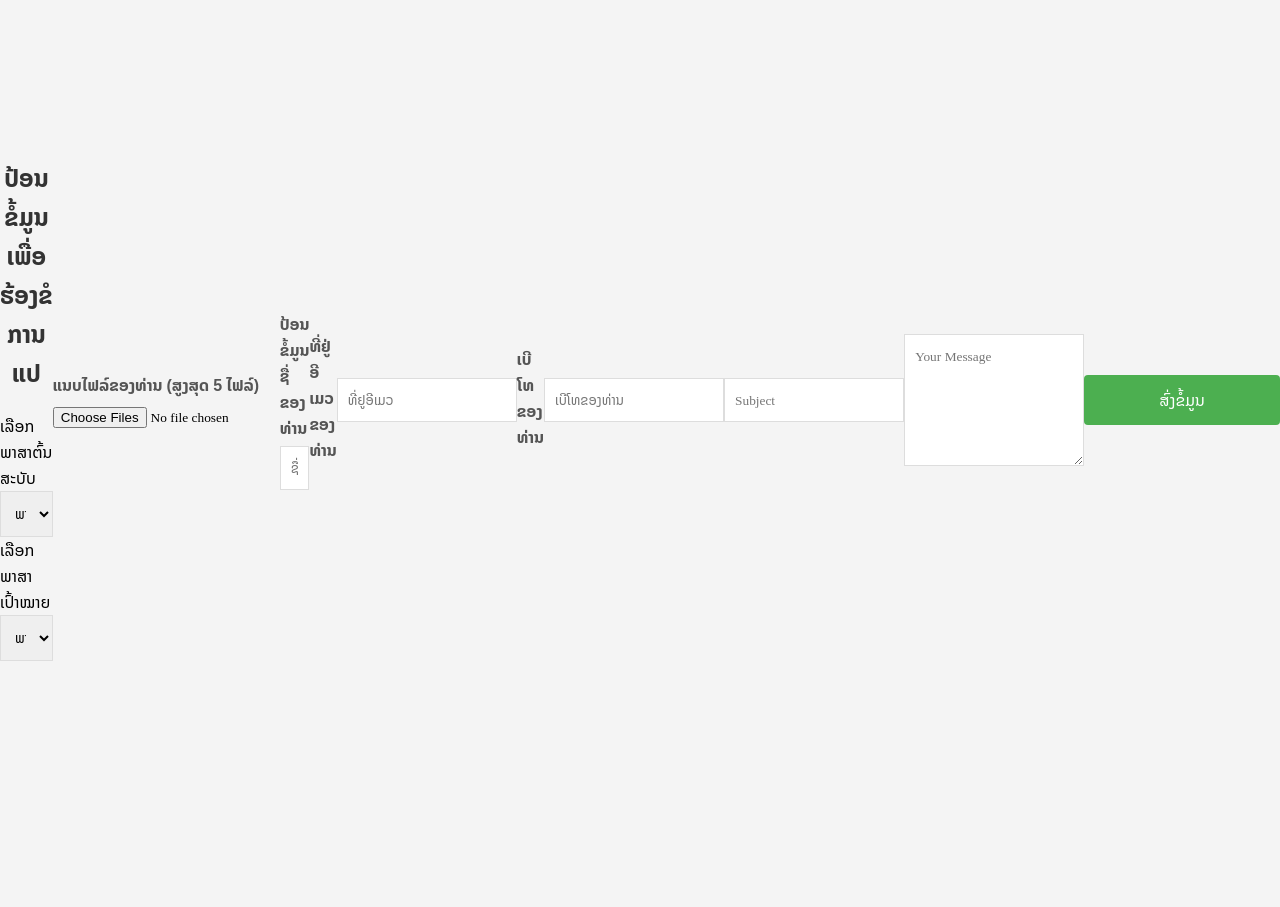
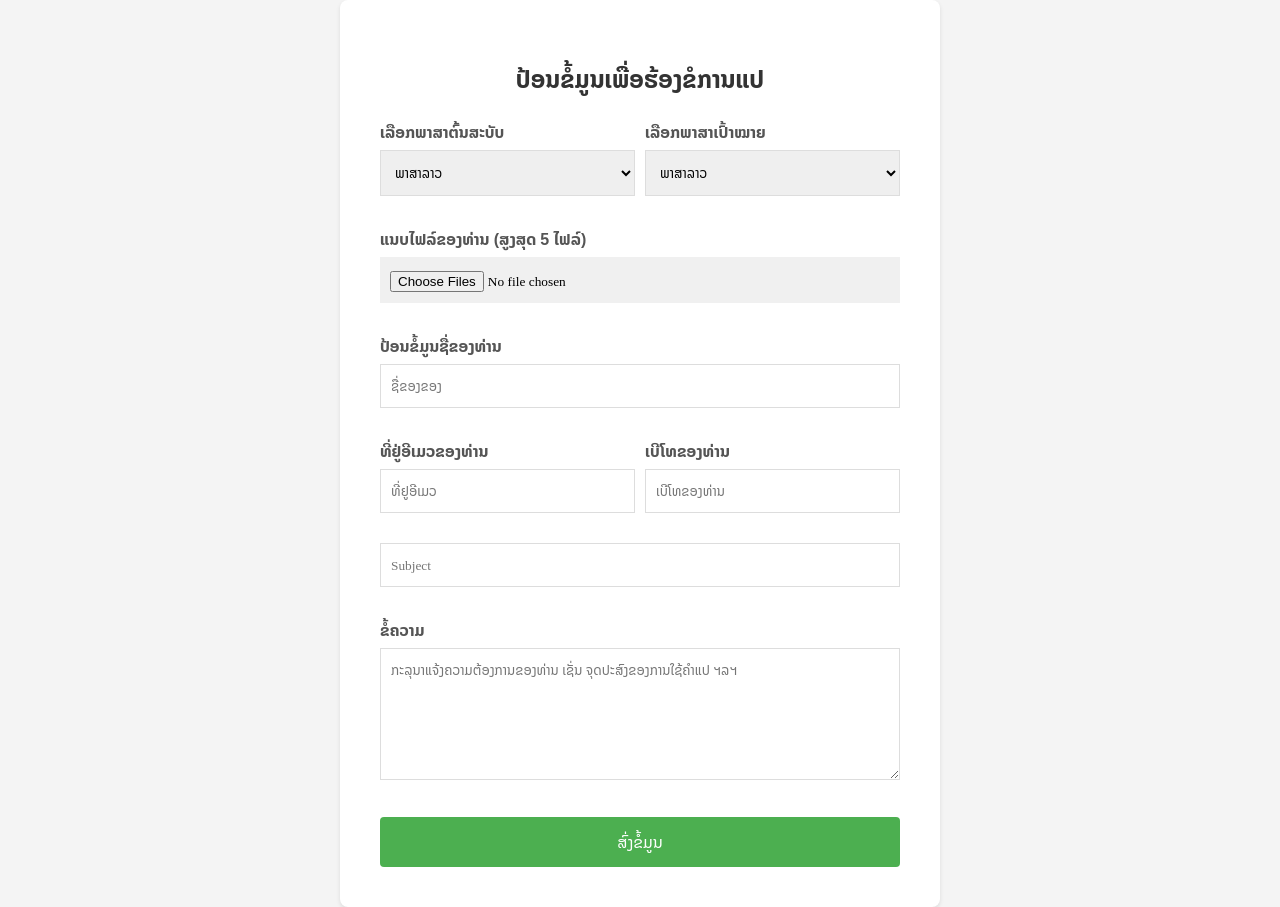
Before and after one commit to sompong59/phpsenmail, a PHP site: page / in a window 1280 px wide. Before the commit the page ends 661 px from the top, so only its background shows below. Run offline with PHP 8.4, Linux system fonts and the light colour scheme.

Commit message:
Update index.php

```diff
--- a/phpmail-contact-form-main/index.php
+++ b/phpmail-contact-form-main/index.php
@@ -4,8 +4,7 @@
 <meta charset="UTF-8">
 	<meta name="viewport" content="width=device-width, initial-scale=1">
 	<title>PHP Contact Form</title>
-	<link rel="stylesheet" type="text/css"
-	      href="style.css">
+	<link rel="stylesheet" href="style.css">
 
 </head>
 <style>
@@ -27,7 +26,7 @@
 
 </style>
 <body>
-  <div class="form-container">
+    <div class="container">
   	<h2>ປ້ອນຂໍ້ມູນເພື່ອຮ້ອງຂໍການແປ</h2>
   	<?php if (isset($_GET['error'])) { ?>
   		<p class="error">
@@ -44,9 +43,9 @@
 
   	<!-- <form action="contact.php" method="POST"> -->
       <form action="contact.php" method="POST" enctype="multipart/form-data">
-	  <div>
-<label">ເລືອກພາສາຕົ້ນສະບັບ</label>
-        <div>
+        <div class="language-group">
+            <div class="form-group">
+<label>ເລືອກພາສາຕົ້ນສະບັບ</label>
             <select type="text" name="originalLanguage">
                 <option value="ພາສາລາວ ">ພາສາລາວ </option>
                 <option value="ພາສາອັງກິດ ">ພາສາອັງກິດ </option>
@@ -58,10 +57,9 @@
                 <option value="ອື່່ນ ໆ">ອື່ນ ໆ</option>
             </select>
         </div>
-</div>
 
-<label">ເລືອກພາສາເປົ້າໝາຍ</label>
-        <div>
+        <div class="form-group">
+<label>ເລືອກພາສາເປົ້າໝາຍ</label>
             <select type="text" name="targetLanguage">
 			<option value="ພາສາລາວ ">ພາສາລາວ </option>
                 <option value="ພາສາອັງກິດ ">ພາສາອັງກິດ </option>
@@ -73,37 +71,46 @@
                 <option value="ອື່່ນ ໆ">ອື່ນ ໆ</option>
             </select>
         </div>
-</div>
+        </div>
 
-<div>
-<label> ແນບໄຟລ໌ຂອງທ່ານ (ສູງສຸດ 5 ໄຟລ໌) </label>
-<input type="file" name="form_fields[]" multiple="multiple" data-maxsize="10" data-maxsize-message="This file exceeds the maximum allowed size.">    </div>
-	<div>
+        <div class="form-group">
+            <label> ແນບໄຟລ໌ຂອງທ່ານ (ສູງສຸດ 5 ໄຟລ໌) </label>
+        <div class="file-upload">
+            <input type="file" name="form_fields[]" multiple="multiple" data-maxsize="10" data-maxsize-message="This file exceeds the maximum allowed size.">
+        </div>
+        </div>
+
+        <div class="form-group">
             <label>ປ້ອນຂໍ້ມູນຊື່ຂອງທ່ານ </label>
             <input type="text" name="name"
                 placeholder="ຊື່ຂອງຂອງ"
                 required>
         </div>
+        <div class="language-group">
+        <div class="form-group">
 		<label> ທີ່ຢູ່ອີເມວຂອງທ່ານ	</label>
   		<input type="email" name="email"
   		       placeholder="ທີ່ຢູອີເມວ"
   		       required>
-                 <!-- <label> ເບີໂທຂອງທ່ານ	</label> -->
-  		<!-- <input type="text" name="phoneNamber"
-  		       placeholder="Your Email"
-  		       required>
-				 <div> -->
+            </div>
+            <div class="form-group">
             <label> ເບີໂທຂອງທ່ານ </label>
             <input size="1" type="tel" name="phoneNamber" placeholder="ເບີໂທຂອງທ່ານ" pattern="[0-9()#&amp;+*-=.]+" title="Only numbers and phone characters (#, -, *, etc) are accepted.">
         </div>
+    </div>
+    <div class="form-group">
   		<input type="text" name="subject"
   		       placeholder="Subject"
   		       required>
+            </div>
+            <div class="form-group">
+                <label for="message">ຂໍ້ຄວາມ</label>
   		<textarea name="text"
   		          rows="5"
-  		          placeholder="Your Message"></textarea>
+  		          placeholder="ກະລຸນາແຈ້ງຄວາມຕ້ອງການຂອງທ່ານ ເຊັ່ນ ຈຸດປະສົງຂອງການໃຊ້ຄໍາແປ ຯລຯ"></textarea>
+                </div>
   		<button type="submit">ສົ່ງຂໍ້ມູນ</button>
-          </div>
+
   	</form>
       <div>
 
```
